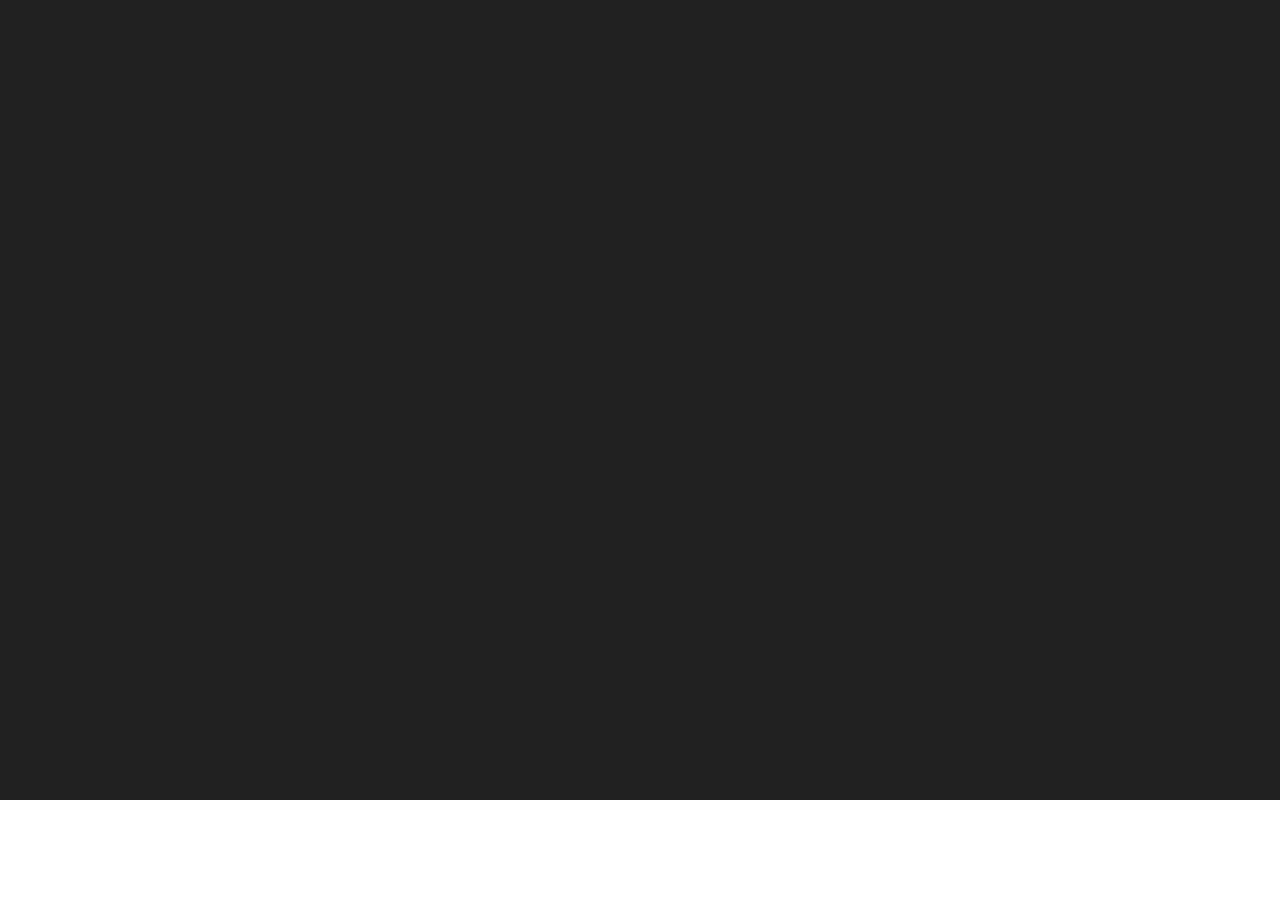
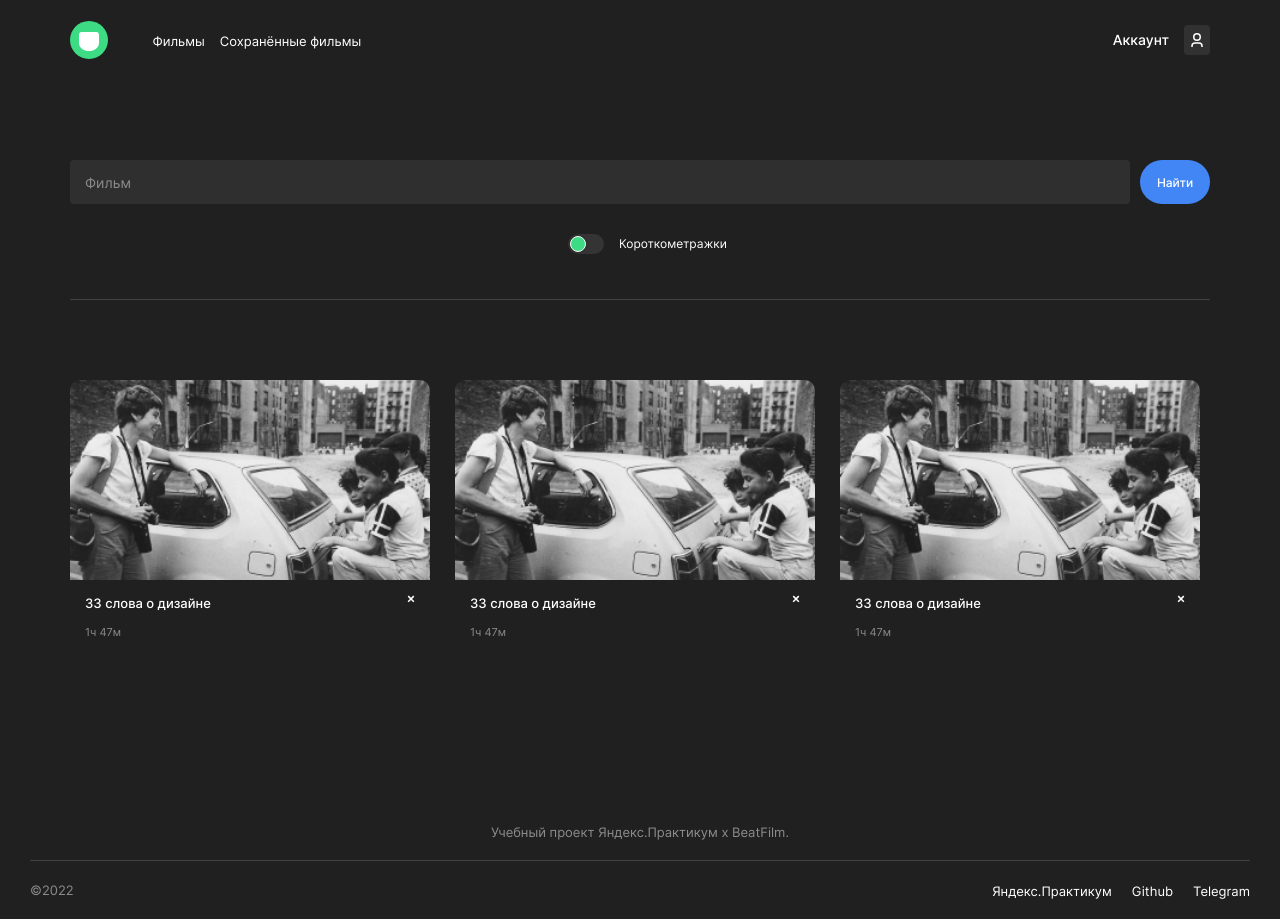
Before and after one commit to adletmayerx/movies-explorer-frontend, a React (Create React App) app: page /saved-movies in a window 1280 px wide. Before the commit this address had no page. Before the commit the page ends 800 px from the top, so only its background shows below. Built offline with nearby package versions, Linux system fonts and the light colour scheme.

Commit message:
feat: finished SavedMoviesPage

```diff
--- /dev/null
+++ b/src/components/SavedMovies/SavedMovies.jsx
@@ -0,0 +1,39 @@
+import React from "react";
+import styles from "./SavedMovies.module.css";
+import { SearchForm, SavedMoviesList } from "../";
+import movieImage from "../../images/movies-card-image.png";
+
+const SavedMovies = () => {
+  const cards = [
+    {
+      image: movieImage,
+      title: "33 слова о дизайне",
+      duration: "1ч 47м",
+      isSaved: true,
+      id: 1,
+    },
+    {
+      image: movieImage,
+      title: "33 слова о дизайне",
+      duration: "1ч 47м",
+      isSaved: true,
+      id: 2,
+    },
+    {
+      image: movieImage,
+      title: "33 слова о дизайне",
+      duration: "1ч 47м",
+      isSaved: false,
+      id: 3,
+    },
+  ];
+
+  return (
+    <main className={styles.movies}>
+      <SearchForm />
+      <SavedMoviesList cards={cards} />
+    </main>
+  );
+};
+
+export default SavedMovies;
--- /dev/null
+++ b/src/components/SavedMovies/SavedMovies.module.css
@@ -0,0 +1,38 @@
+.movies {
+  background-color: var(--color-darkest-bg);
+  padding: 0 0 80px;
+  display: flex;
+  flex-direction: column;
+  justify-content: flex-start;
+  min-height: 600px;
+}
+
+.movies__more-btn {
+  padding: 0;
+  margin: 50px auto 0;
+  background-color: var(--color-black-input-bg);
+  display: flex;
+  justify-content: center;
+  align-items: center;
+  width: 240px;
+  height: 36px;
+  font-weight: 500;
+  font-size: 12px;
+  line-height: 15px;
+  color: var(--color-white-text);
+  border: none;
+  border-radius: 6px;
+  cursor: pointer;
+}
+
+@media screen and (min-width: 768px) {
+  .movies {
+    padding: 0 0 90px;
+  }
+}
+
+@media screen and (min-width: 1280px) {
+  .movies {
+    padding: 0 0 80px;
+  }
+}
--- /dev/null
+++ b/src/components/SavedMoviesCard/SavedMoviesCard.jsx
@@ -0,0 +1,23 @@
+import React from "react";
+import styles from "./SavedMoviesCard.module.css";
+import { MemoCrossIcon } from "../icons";
+
+const SavedMoviesCard = ({ image, title, duration, isSaved }) => {
+
+  return (
+    <div className={styles.card}>
+      <img src={image} alt="постер фильма" className={styles.card__image} />
+      <div className={styles.card__footer}>
+        <div className={styles.card__info}>
+          <h3 className={styles.card__title}>{title}</h3>
+          <p className={styles.card__duration}>{duration}</p>
+        </div>
+        <MemoCrossIcon
+          className={styles.card__icon}
+        />
+      </div>
+    </div>
+  );
+};
+
+export default SavedMoviesCard;
--- /dev/null
+++ b/src/components/SavedMoviesCard/SavedMoviesCard.module.css
@@ -0,0 +1,66 @@
+.card {
+  display: flex;
+  flex-direction: column;
+  justify-content: flex-start;
+  gap: 15px;
+}
+
+.card__image {
+  width: 300px;
+  height: 168px;
+  border-top-right-radius: 10px;
+  border-top-left-radius: 10px;
+}
+
+.card__footer {
+  display: flex;
+  justify-content: space-between;
+  padding: 0 15px 15px;
+}
+
+.card__info {
+  display: flex;
+  flex-direction: column;
+  justify-content: flex-start;
+  gap: 15px;
+}
+
+.card__title {
+  margin: 0;
+  font-weight: 500;
+  font-size: 12px;
+  line-height: 15px;
+  color: var(--color-white-text);
+}
+
+.card__duration {
+  margin: 0;
+  font-weight: 400;
+  font-size: 10px;
+  line-height: 12px;
+  color: var(--color-suva-grey-text);
+}
+
+@media screen and (min-width: 768px) {
+  .card__image {
+    width: 339px;
+    height: 190px;
+  }
+
+  .card__title {
+    font-size: 13px;
+    line-height: 16px;
+  }
+
+  .card__duration {
+    font-size: 11px;
+    line-height: 13px;
+  }
+}
+
+@media screen and (min-width: 1280px) {
+  .card__image {
+    width: 360px;
+    height: 200px;
+  }
+}
--- /dev/null
+++ b/src/components/SavedMoviesList/SavedMoviesList.jsx
@@ -0,0 +1,26 @@
+import React from "react";
+import styles from "./SavedMoviesList.module.css";
+import { SavedMoviesCard } from "../";
+
+const SavedMoviesList = ({ cards }) => {
+  return (
+    <div className={styles.cards}>
+      <ul className={styles.cards__list}>
+        {cards.map(({ image, title, duration, isSaved, id }) => {
+          return (
+            <li className={styles["cards__list - item"]} key={id}>
+              <SavedMoviesCard
+                image={image}
+                title={title}
+                duration={duration}
+                isSaved={isSaved}
+              />
+            </li>
+          );
+        })}
+      </ul>
+    </div>
+  );
+};
+
+export default SavedMoviesList;
--- /dev/null
+++ b/src/components/SavedMoviesList/SavedMoviesList.module.css
@@ -0,0 +1,33 @@
+.cards {
+  background-color: var(--color-darkest-bg);
+}
+
+.cards__list {
+  max-width: 1280px;
+  list-style-type: none;
+  margin: 0 auto;
+  padding: 40px 10px 25px;
+  display: flex;
+  justify-content: flex-start;
+  flex-wrap: wrap;
+  gap: 15px;
+}
+
+.cards__list-item {
+  margin: 0;
+  padding: 0;
+}
+
+@media screen and (min-width: 768px) {
+  .cards__list {
+    padding: 70px 30px 30px;
+    gap: 30px;
+  }
+}
+
+@media screen and (min-width: 1280px) {
+  .cards__list {
+    padding: 70px 70px 10px;
+    gap: 25px;
+  }
+}
--- /dev/null
+++ b/src/components/icons/CrossIcon.jsx
@@ -0,0 +1,17 @@
+import * as React from "react";
+
+function CrossIcon(props) {
+  return (
+    <svg width={8} height={8} fill="none" {...props}>
+      <path
+        fillRule="evenodd"
+        clipRule="evenodd"
+        d="M5.06 3.882l2.24-2.24L6.24.583 4 2.822 1.761.582.701 1.643l2.238 2.24L.583 6.238l1.06 1.06L4 4.944 6.357 7.3l1.06-1.06-2.356-2.358z"
+        fill="#fff"
+      />
+    </svg>
+  );
+}
+
+const MemoCrossIcon = React.memo(CrossIcon);
+export default MemoCrossIcon;
--- a/src/components/icons/index.js
+++ b/src/components/icons/index.js
@@ -3,6 +3,7 @@ import MemoMenuIcon from "./MenuIcon";
 import MemoAccountIcon from "./AccountIcon";
 import MemoSavedIcon from "./SavedIcon";
 import MemoNotSavedIcon from "./NotSavedIcon";
+import MemoCrossIcon from "./CrossIcon";
 
 export {
   MemoLogoComponent,
@@ -10,4 +11,5 @@ export {
   MemoAccountIcon,
   MemoSavedIcon,
   MemoNotSavedIcon,
+  MemoCrossIcon
 };
--- a/src/components/index.js
+++ b/src/components/index.js
@@ -7,6 +7,9 @@ import Student from "./Student/Student";
 import Movies from "./Movies/Movies";
 import SearchForm from "./SearchForm/SearchForm";
 import Switch from "./Switch/Switch";
+import SavedMovies from "./SavedMovies/SavedMovies";
+import SavedMoviesList from "./SavedMoviesList/SavedMoviesList";
+import SavedMoviesCard from "./SavedMoviesCard/SavedMoviesCard";
 
 export {
   Landing,
@@ -18,4 +21,7 @@ export {
   Movies,
   SearchForm,
   Switch,
+  SavedMovies,
+  SavedMoviesList,
+  SavedMoviesCard,
 };
--- a/src/pages/App/App.jsx
+++ b/src/pages/App/App.jsx
@@ -1,6 +1,6 @@
 import "./App.css";
 import { Routes, Route } from "react-router-dom";
-import { HomePage, MoviesPage } from "../";
+import { HomePage, MoviesPage, SavedMoviesPage } from "../";
 
 const App = () => {
   return (
@@ -8,6 +8,7 @@ const App = () => {
       <Routes>
         <Route path="/" element={<HomePage />} />
         <Route path="/movies" element={<MoviesPage />} />
+        <Route path="/saved-movies" element={<SavedMoviesPage />} />
       </Routes>
     </div>
   );
--- /dev/null
+++ b/src/pages/SavedMoviesPage/SavedMoviesPage.jsx
@@ -0,0 +1,17 @@
+import React from "react";
+import { SavedMovies } from "../../components";
+import { Header, HeaderContent, Footer } from "../../components/shared";
+
+const SavedMoviesPage = () => {
+  return (
+    <>
+      <Header>
+        <HeaderContent />
+      </Header>
+      <SavedMovies />
+      <Footer />
+    </>
+  );
+};
+
+export default SavedMoviesPage;
--- a/src/pages/index.js
+++ b/src/pages/index.js
@@ -1,4 +1,5 @@
 import HomePage from "./HomePage/HomePage";
 import MoviesPage from "./MoviesPage/MoviesPage";
+import SavedMoviesPage from "./SavedMoviesPage/SavedMoviesPage";
 
-export { HomePage, MoviesPage };
+export { HomePage, MoviesPage, SavedMoviesPage };
```
